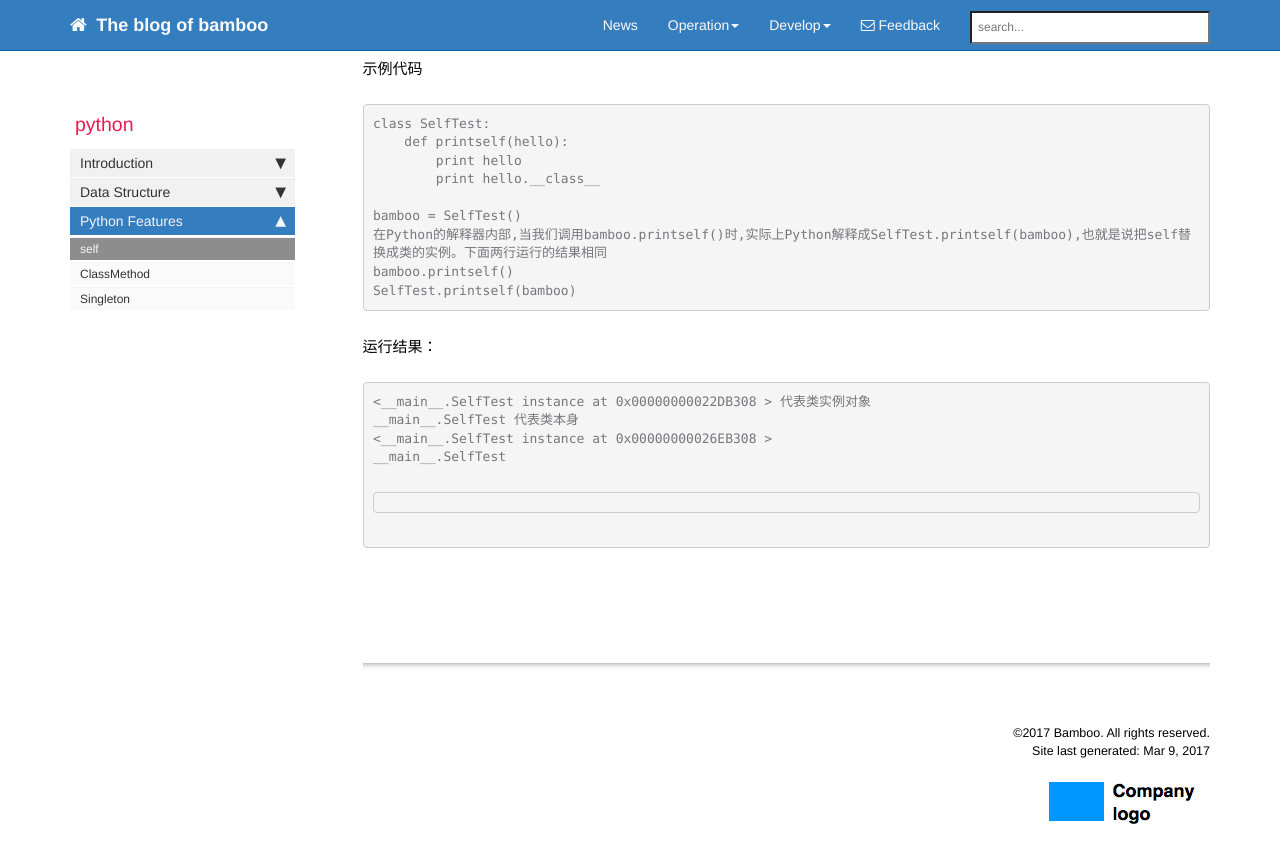
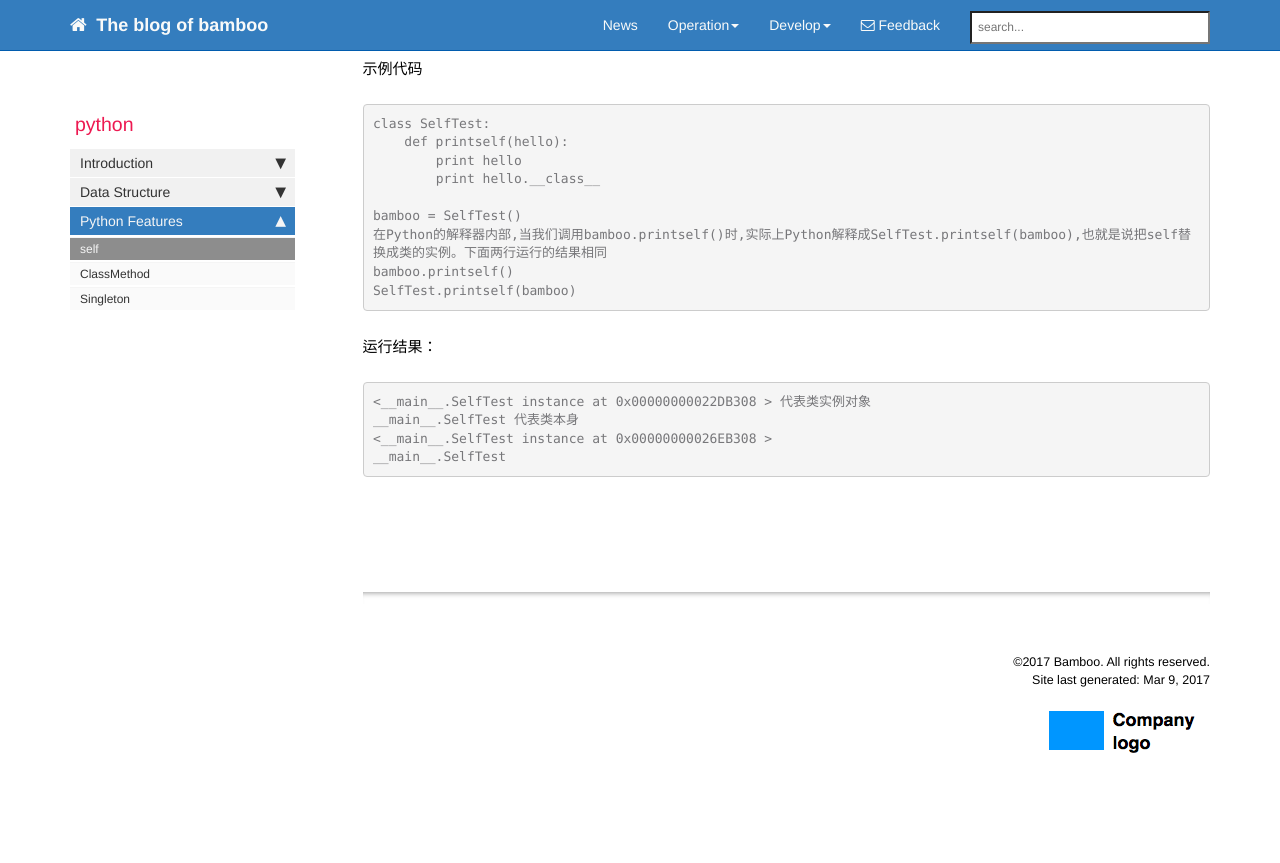
Before and after one commit to bamboo88/blog, a Jekyll site: the page built from pages/python/python_self.md, in a window 1280 px wide and 900 px high, scrolled down 852 px. Shown: the top 863 px of the window. Built offline with Jekyll 4.4.1, drawn with Linux system fonts in a browser that asks for light colours; nearby versions of some CDN libraries; comment, search, counter and statistics services are not loaded; after the commit the page ends 1681 px from its top, so only the background shows below that.

Commit message:
Update python_self.md

```diff
--- a/pages/python/python_self.md
+++ b/pages/python/python_self.md
@@ -37,4 +37,5 @@ SelfTest.printself(bamboo)</code></pre>
 <pre><code>&lt;__main__.SelfTest instance at 0x00000000022DB308 &gt; 代表类实例对象
 __main__.SelfTest 代表类本身
 &lt;__main__.SelfTest instance at 0x00000000026EB308 &gt;
-__main__.SelfTest</code><pre>
+__main__.SelfTest</code></pre>
+{% include links.html %}
```
